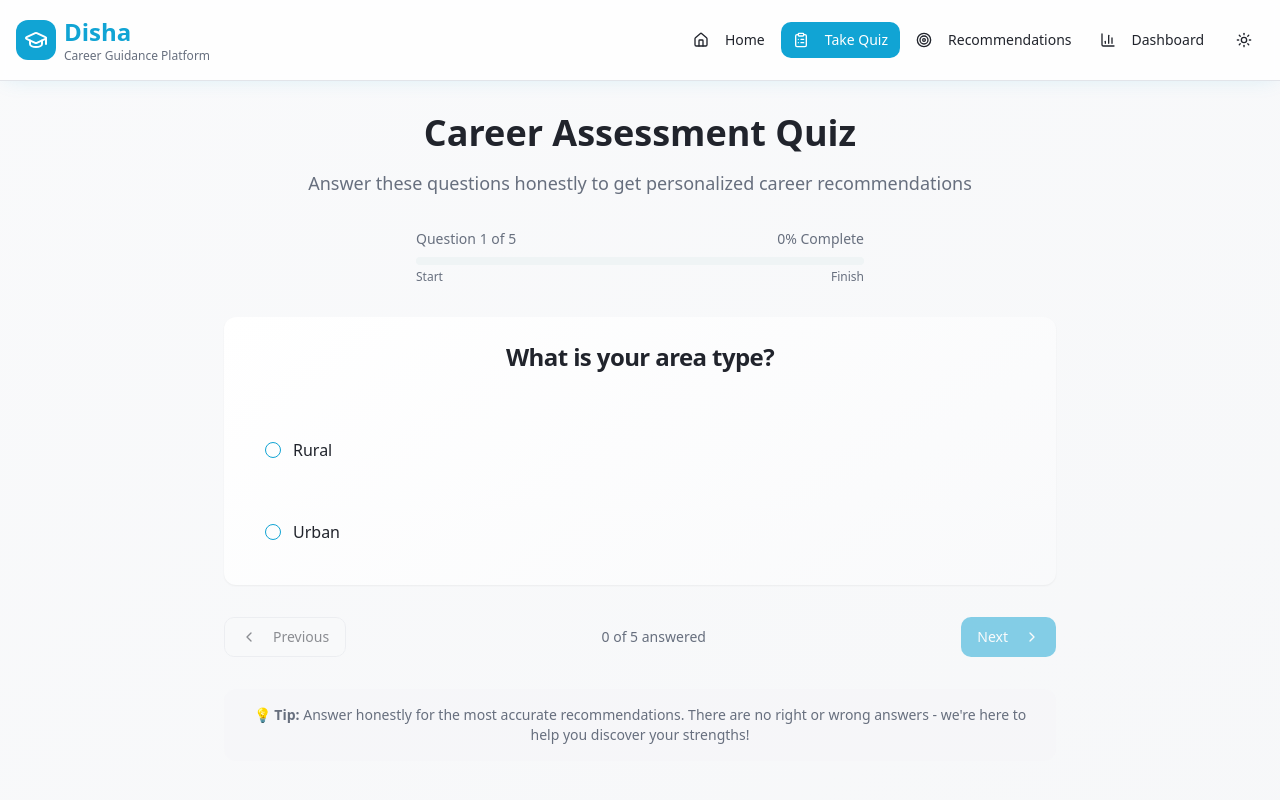
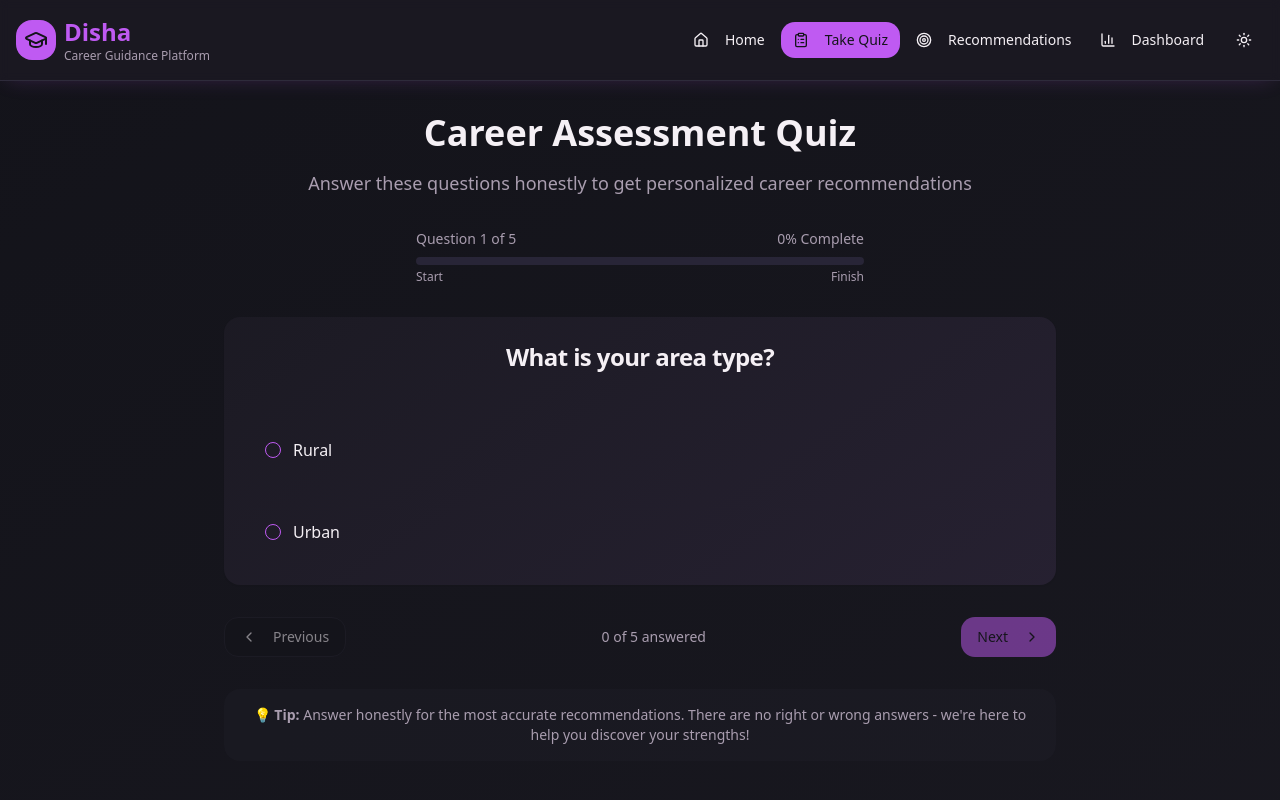
Before and after one commit to nayan2723/dishajk, a React (Vite) app: page /quiz in a window 1280 px wide. Shown: the top 800 px of the page. Built offline with nearby package versions, Linux system fonts and the light colour scheme.

Commit message:
Refine theme and card design

```diff
--- a/src/index.css
+++ b/src/index.css
@@ -8,48 +8,53 @@ All colors MUST be HSL.
 
 @layer base {
   :root {
-    --background: 220 20% 98%;
-    --foreground: 220 15% 15%;
+    --background: 240 15% 9%;
+    --foreground: 300 20% 95%;
 
-    --card: 0 0% 100%;
-    --card-foreground: 220 15% 15%;
+    --card: 250 15% 12%;
+    --card-foreground: 300 20% 95%;
 
-    --popover: 0 0% 100%;
-    --popover-foreground: 220 15% 15%;
+    --popover: 250 15% 12%;
+    --popover-foreground: 300 20% 95%;
 
-    --primary: 195 85% 45%;
-    --primary-foreground: 0 0% 100%;
+    --primary: 280 85% 65%;
+    --primary-foreground: 240 15% 9%;
 
-    --secondary: 195 25% 95%;
-    --secondary-foreground: 195 85% 25%;
+    --secondary: 250 20% 18%;
+    --secondary-foreground: 300 20% 95%;
 
-    --muted: 220 15% 95%;
-    --muted-foreground: 220 10% 45%;
+    --muted: 250 15% 15%;
+    --muted-foreground: 280 10% 65%;
 
-    --accent: 35 85% 55%;
-    --accent-foreground: 0 0% 100%;
+    --accent: 260 85% 70%;
+    --accent-foreground: 240 15% 9%;
 
-    --success: 145 65% 45%;
-    --success-foreground: 0 0% 100%;
+    --success: 145 65% 55%;
+    --success-foreground: 240 15% 9%;
 
     --destructive: 0 84.2% 60.2%;
     --destructive-foreground: 0 0% 100%;
 
-    --border: 220 15% 90%;
-    --input: 220 15% 90%;
-    --ring: 195 85% 45%;
+    --border: 250 15% 20%;
+    --input: 250 15% 15%;
+    --ring: 280 85% 65%;
 
-    --radius: 0.75rem;
+    --radius: 1rem;
 
-    /* Custom Design System */
-    --gradient-primary: linear-gradient(135deg, hsl(195 85% 45%), hsl(185 75% 55%));
-    --gradient-secondary: linear-gradient(135deg, hsl(35 85% 55%), hsl(25 75% 65%));
-    --gradient-hero: linear-gradient(135deg, hsl(195 85% 45%) 0%, hsl(185 75% 55%) 50%, hsl(35 85% 55%) 100%);
-    --gradient-card: linear-gradient(145deg, hsl(0 0% 100%) 0%, hsl(220 20% 98%) 100%);
+    /* Custom Design System - Purple Theme */
+    --gradient-primary: linear-gradient(135deg, hsl(280 85% 65%) 0%, hsl(260 90% 70%) 100%);
+    --gradient-secondary: linear-gradient(135deg, hsl(260 85% 60%) 0%, hsl(240 80% 65%) 100%);
+    --gradient-hero: linear-gradient(135deg, hsl(280 85% 65%) 0%, hsl(260 90% 70%) 30%, hsl(240 85% 75%) 100%);
+    --gradient-card: linear-gradient(145deg, hsl(250 15% 12%) 0%, hsl(260 20% 16%) 100%);
+    --gradient-card-hover: linear-gradient(145deg, hsl(260 20% 16%) 0%, hsl(270 25% 20%) 100%);
+    --gradient-mesh: radial-gradient(ellipse at top, hsl(280 85% 25%) 0%, transparent 60%),
+                     radial-gradient(ellipse at bottom right, hsl(260 80% 20%) 0%, transparent 60%),
+                     radial-gradient(ellipse at bottom left, hsl(240 75% 15%) 0%, transparent 60%);
 
-    --shadow-soft: 0 2px 20px -5px hsl(195 85% 45% / 0.15);
-    --shadow-medium: 0 8px 30px -8px hsl(195 85% 45% / 0.25);
-    --shadow-strong: 0 15px 40px -10px hsl(195 85% 45% / 0.35);
+    --shadow-soft: 0 4px 20px -8px hsl(280 85% 65% / 0.25);
+    --shadow-medium: 0 8px 40px -12px hsl(280 85% 65% / 0.35);
+    --shadow-strong: 0 20px 60px -15px hsl(280 85% 65% / 0.45);
+    --shadow-glow: 0 0 30px hsl(280 85% 65% / 0.3);
 
     --transition-smooth: all 0.3s cubic-bezier(0.4, 0, 0.2, 1);
     --transition-bounce: all 0.4s cubic-bezier(0.68, -0.55, 0.265, 1.55);
@@ -133,6 +138,7 @@ All colors MUST be HSL.
 }
 
 @layer components {
+  /* Background gradients */
   .hero-gradient {
     background: var(--gradient-hero);
   }
@@ -141,6 +147,15 @@ All colors MUST be HSL.
     background: var(--gradient-card);
   }
 
+  .card-gradient-hover {
+    background: var(--gradient-card-hover);
+  }
+
+  .mesh-gradient {
+    background: var(--gradient-mesh);
+  }
+
+  /* Shadows */
   .shadow-soft {
     box-shadow: var(--shadow-soft);
   }
@@ -153,6 +168,11 @@ All colors MUST be HSL.
     box-shadow: var(--shadow-strong);
   }
 
+  .shadow-glow {
+    box-shadow: var(--shadow-glow);
+  }
+
+  /* Transitions */
   .transition-smooth {
     transition: var(--transition-smooth);
   }
@@ -161,10 +181,59 @@ All colors MUST be HSL.
     transition: var(--transition-bounce);
   }
 
+  /* Dynamic card effects */
+  .card-dynamic {
+    @apply transition-all duration-300 ease-out hover:scale-[1.02] hover:shadow-glow;
+    background: var(--gradient-card);
+    border: 1px solid hsl(var(--border));
+    position: relative;
+    overflow: hidden;
+  }
+
+  .card-dynamic::before {
+    content: '';
+    position: absolute;
+    top: 0;
+    left: -100%;
+    width: 100%;
+    height: 100%;
+    background: linear-gradient(90deg, transparent, hsl(var(--primary) / 0.1), transparent);
+    transition: left 0.5s ease;
+  }
+
+  .card-dynamic:hover::before {
+    left: 100%;
+  }
+
+  .card-dynamic:hover {
+    background: var(--gradient-card-hover);
+    border-color: hsl(var(--primary) / 0.5);
+  }
+
+  /* Animated background mesh */
+  .animated-mesh {
+    background: var(--gradient-mesh);
+    position: relative;
+  }
+
+  .animated-mesh::before {
+    content: '';
+    position: absolute;
+    top: 0;
+    left: 0;
+    right: 0;
+    bottom: 0;
+    background: var(--gradient-mesh);
+    animation: meshShift 20s ease-in-out infinite;
+    opacity: 0.8;
+  }
+
+  /* Hero animations */
   .hero-image-animate {
     animation: float 6s ease-in-out infinite;
   }
 
+  /* Keyframes */
   @keyframes float {
     0%, 100% {
       transform: translateY(0px) translateX(0px);
@@ -179,4 +248,29 @@ All colors MUST be HSL.
       transform: translateY(-10px) translateX(10px);
     }
   }
+
+  @keyframes meshShift {
+    0%, 100% {
+      transform: translateX(0) translateY(0) scale(1);
+    }
+    33% {
+      transform: translateX(-10px) translateY(-10px) scale(1.05);
+    }
+    66% {
+      transform: translateX(10px) translateY(10px) scale(0.95);
+    }
+  }
+
+  @keyframes pulse-glow {
+    0%, 100% {
+      box-shadow: 0 0 20px hsl(var(--primary) / 0.3);
+    }
+    50% {
+      box-shadow: 0 0 40px hsl(var(--primary) / 0.6);
+    }
+  }
+
+  .pulse-glow {
+    animation: pulse-glow 2s ease-in-out infinite;
+  }
 }
```
Also changed, not shown: src/pages/Recommendations.tsx (+85 -54 lines).
